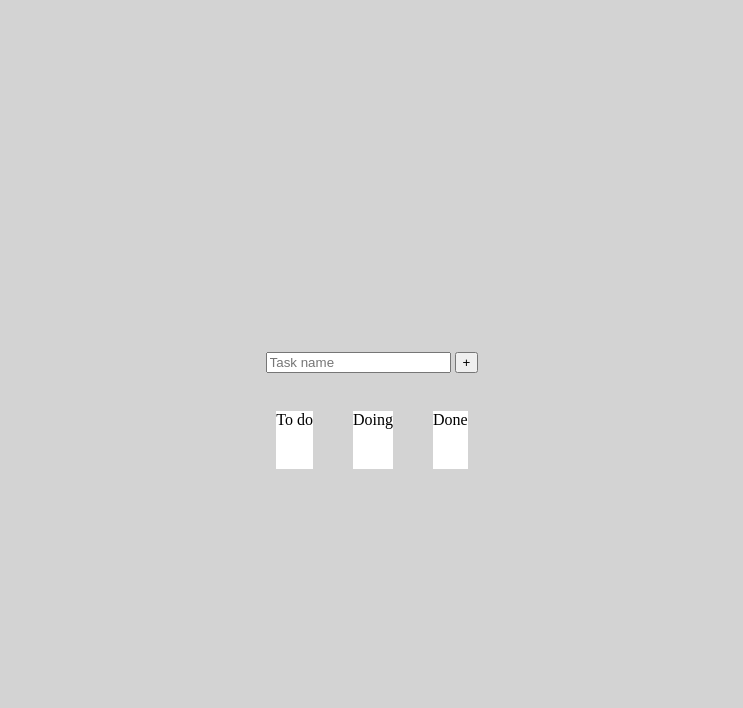
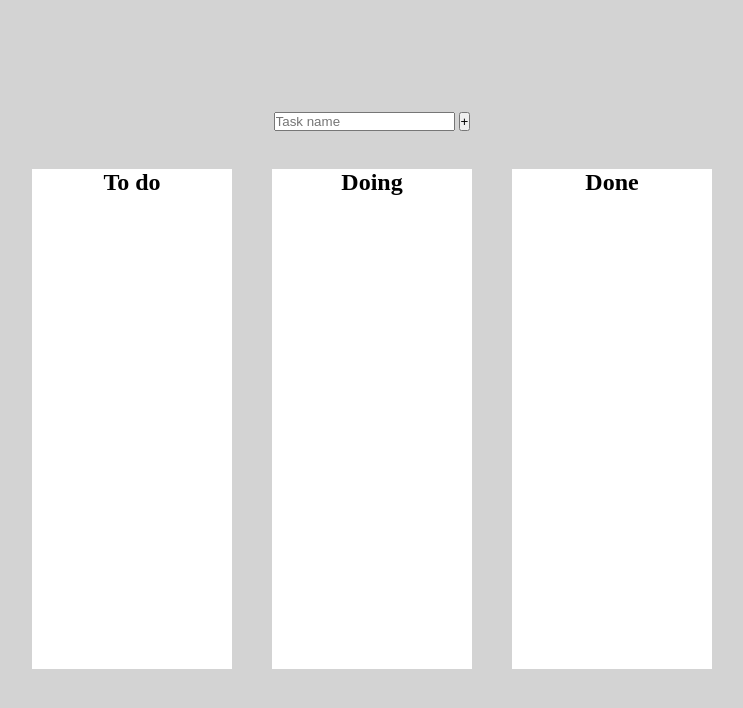
Before and after one commit to pawelberowski/To_do_app, a plain HTML site: page index.html in a window 1280 px wide. Shown: the whole page, without its empty margins (268-1011 px from the left). Drawn offline with Linux system fonts and the light colour scheme.

Commit message:
Changed id to class and fixed spacing issues

```diff
--- a/index.html
+++ b/index.html
@@ -6,25 +6,25 @@
         <link href="style.css" rel="stylesheet" />
     </head>
     <body>
-        <div id="wrapper">
+        <div class="wrapper">
             <div id="creation-area">
                 <input id="task-name" placeholder="Task name"/>
                 <button id="add-task-button">+</button>
             </div>
             <br/>
 
-            <div id="task-area">
+            <div class="task-area">
 
-                <div id="to-do" class="task_container">
-                    <label for="to-do">To do</label>
+                <div id="to-do" class="task-container">
+                    <h2 class="task-area-header">To do</h2>
                 </div>
 
-                <div id="doing" class="task_container">
-                    <label for="doing">Doing</label>
+                <div id="doing" class="task-container">
+                    <h2 class="task-area-header">Doing</h2>
                 </div>
 
-                <div id="done" class="task_container">
-                    <label for="done">Done</label>
+                <div id="done" class="task-container">
+                    <h2 class="task-area-header">Done</h2>
                 </div>
             </div>
 
--- a/script.js
+++ b/script.js
@@ -70,7 +70,7 @@ function addEventListenersToTask(task) {
 if (taskName && addTaskButton) {
     addTaskButton.addEventListener('click', function(){
         const newTask = document.createElement('div');
-        const newTaskName = document.createElement('h2');
+        const newTaskName = document.createElement('h3');
         const deleteButton = document.createElement('button');
         deleteButton.classList.add('delete-button');
         const moveRightButton = document.createElement('button');
--- a/style.css
+++ b/style.css
@@ -1,5 +1,7 @@
 * {
     box-sizing: border-box;
+    margin: 0;
+    padding: 0;
 }
 
 html {
@@ -11,7 +13,7 @@ body {
     height: 100%;
 }
 
-#wrapper {
+.wrapper {
     display: flex;
     justify-content: center;
     align-items: center;
@@ -22,12 +24,18 @@ body {
     flex-direction: column;
 }
 
-#task-area {
+.task-area {
     display: flex;
 }
 
-.task_container {
+.task-area-header {
+    display: flex;
+    justify-content: center;
+}
+
+.task-container {
     background-color: white;
     margin: 20px;
-    height: 100%;
+    height: 500px;
+    width: 200px;
 }
```
